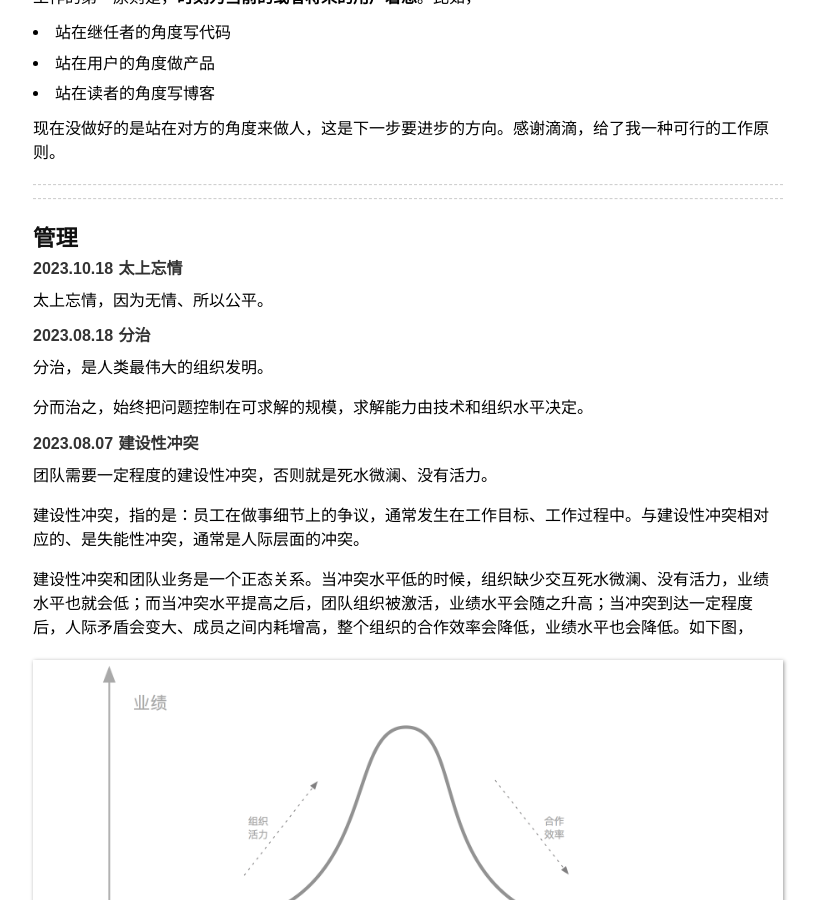
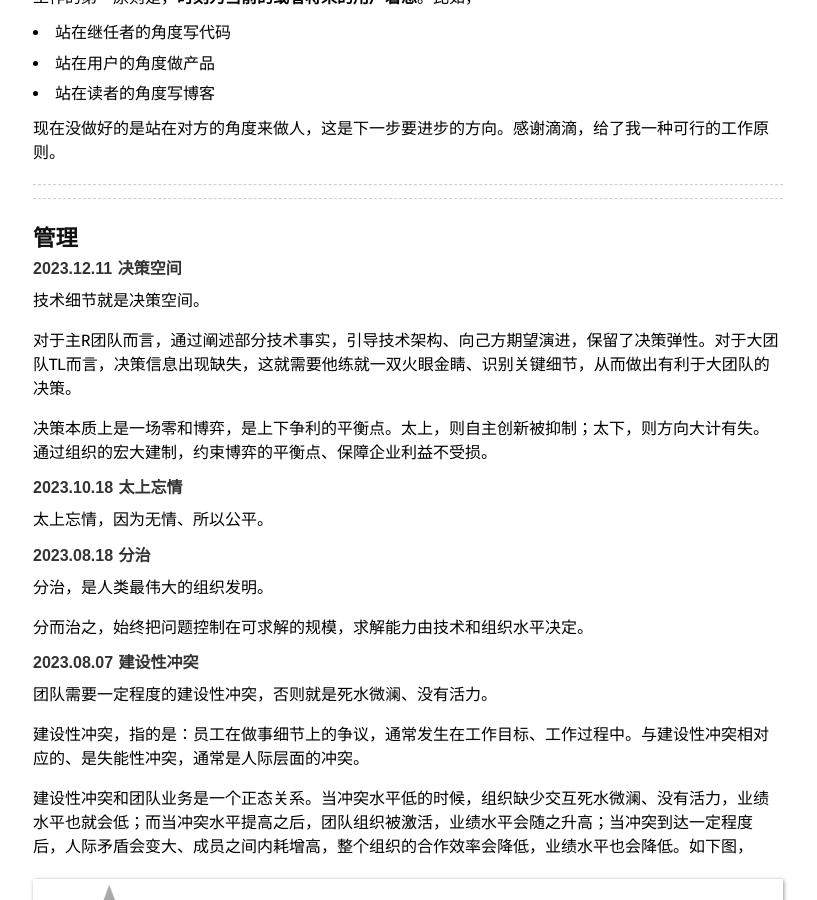
Before and after one commit to niean/niean.github.io, a Jekyll site: the page built from _posts/2020-03-15-op-tb.markdown, in a window 1280 px wide and 900 px high, scrolled down 17610 px. Shown: the whole window, without its empty margins (232-1049 px from the left). Built offline with Jekyll 4.4.1, drawn with Linux system fonts in a browser that asks for light colours; comment, search, counter and statistics services are not loaded.

Commit message:
tb:决策空间

```diff
--- a/_postpres/2023-01-30-finops-arch.markdown
+++ b/_postpres/2020-11-18-finops-arch.markdown
@@ -1,7 +1,7 @@
 ---
 layout: post
 title: FinOps成本管理体系(未完待续)
-date: 2023-01-30 19:00
+date: 2020-11-18 19:00
 tags:
   - finops
 ---
@@ -55,7 +55,7 @@ FinOps组织结构，如下图。FinOps组织结构，由FinOps、ICSP(内部云
 ![page.png](https://raw.githubusercontent.com/niean/niean.github.io/master/images/20201118/zybcost-yusuan-tibaoyaodian.png)
 
 #### 提报流程
-![page.png](https://raw.githubusercontent.com/niean/niean.github.io/master/images/20201118/zybcost-yusuan-tibaoliucheng.png)
+![page.png](https://raw.githubusercontent.com/niean/niean.github.io/master/images/20201118/zybcost-yusuan-tibaoliucheng.jpg)
 
 
 
--- a/_posts/2020-03-15-op-tb.markdown
+++ b/_posts/2020-03-15-op-tb.markdown
@@ -604,6 +604,14 @@ SRE个体习惯有差异，对小规范认知不一致，最后可能伤害到
 ------------------------------------------------------------------------------------------------------------
 
 ## 管理
+#### 2023.12.11 决策空间
+技术细节就是决策空间。
+
+对于主R团队而言，通过阐述部分技术事实，引导技术架构、向己方期望演进，保留了决策弹性。对于大团队TL而言，决策信息出现缺失，这就需要他练就一双火眼金睛、识别关键细节，从而做出有利于大团队的决策。
+
+决策本质上是一场零和博弈，是上下争利的平衡点。太上，则自主创新被抑制；太下，则方向大计有失。通过组织的宏大建制，约束博弈的平衡点、保障企业利益不受损。
+
+
 #### 2023.10.18 太上忘情
 太上忘情，因为无情、所以公平。
 
```
Also changed, not shown: images/20201118/zybcost-yusuan-tibaoliucheng.jpg (added), 2 other files.
